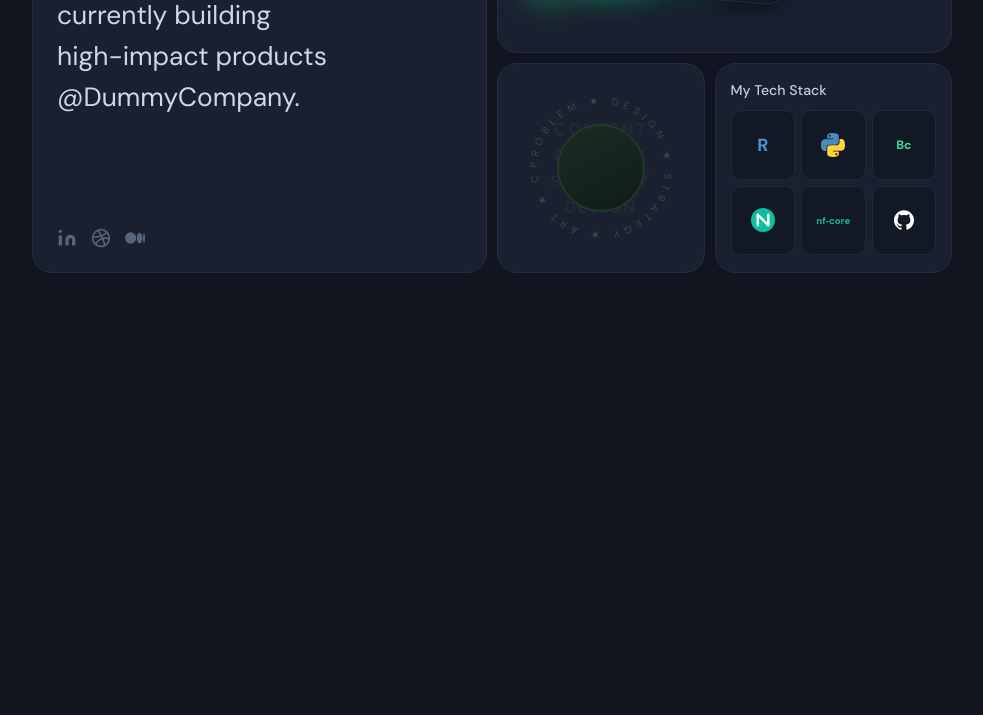
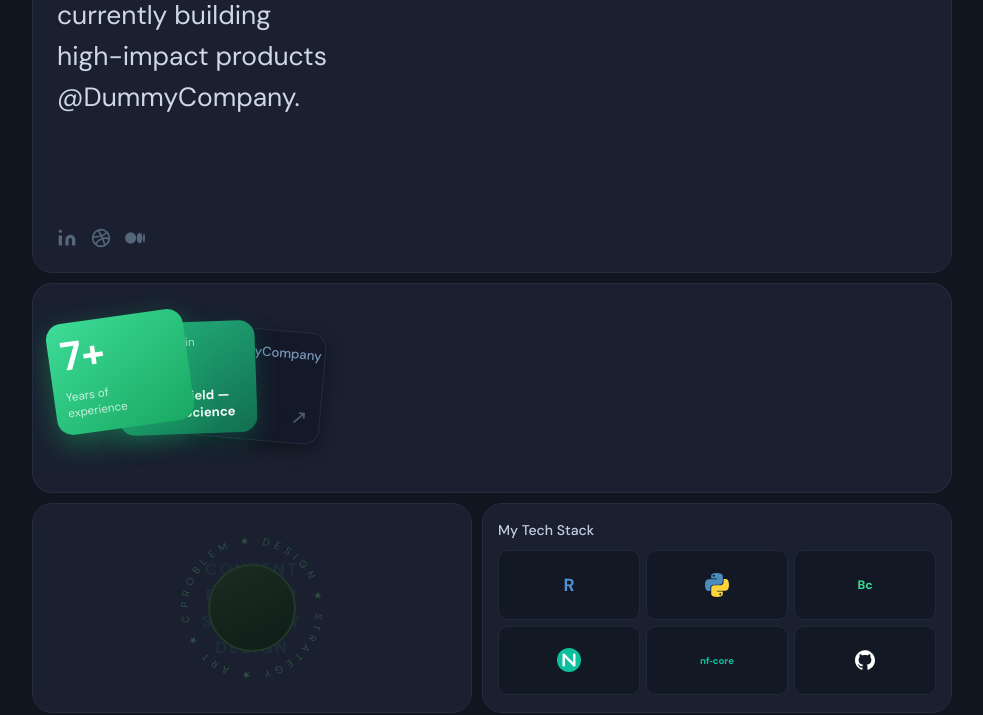
Before and after one commit to danielschreyeropenclaw-ops/portfolio-bento, a plain HTML site: page index.html in a window 1280 px wide. Shown: the part 993-1708 px from the top of the page, without its empty margins (148-1131 px from the left). Before the commit the page ends 1326 px from the top, so only its background shows below. Drawn offline with nearby package versions, Linux system fonts and the light colour scheme.

Commit message:
Switch bento to single-column vertical stack

```diff
--- a/styles.css
+++ b/styles.css
@@ -91,11 +91,11 @@ h1 { line-height: .95; }
 ══════════════════════════════════════════════════ */
 .bento-page { padding: 36px 0 60px; background: var(--bg); }
 
-/* Flexbox layout — no grid span issues */
-.bento { display: flex; gap: var(--gap); align-items: stretch; }
+/* Single-column vertical stack */
+.bento { display: flex; flex-direction: column; gap: var(--gap); }
 
-.col-left { display: flex; flex: 1; }
-.col-right { display: flex; flex-direction: column; flex: 1; gap: var(--gap); }
+.col-left { display: flex; }
+.col-right { display: flex; flex-direction: column; gap: var(--gap); }
 
 .card {
   background: var(--card);
@@ -105,7 +105,8 @@ h1 { line-height: .95; }
 
 /* BIO CARD */
 .bio-card {
-  flex: 1; /* fills full col-left height */
+  flex: 1;
+  width: 100%;
   padding: 28px 24px 24px;
   display: flex;
   flex-direction: column;
```
